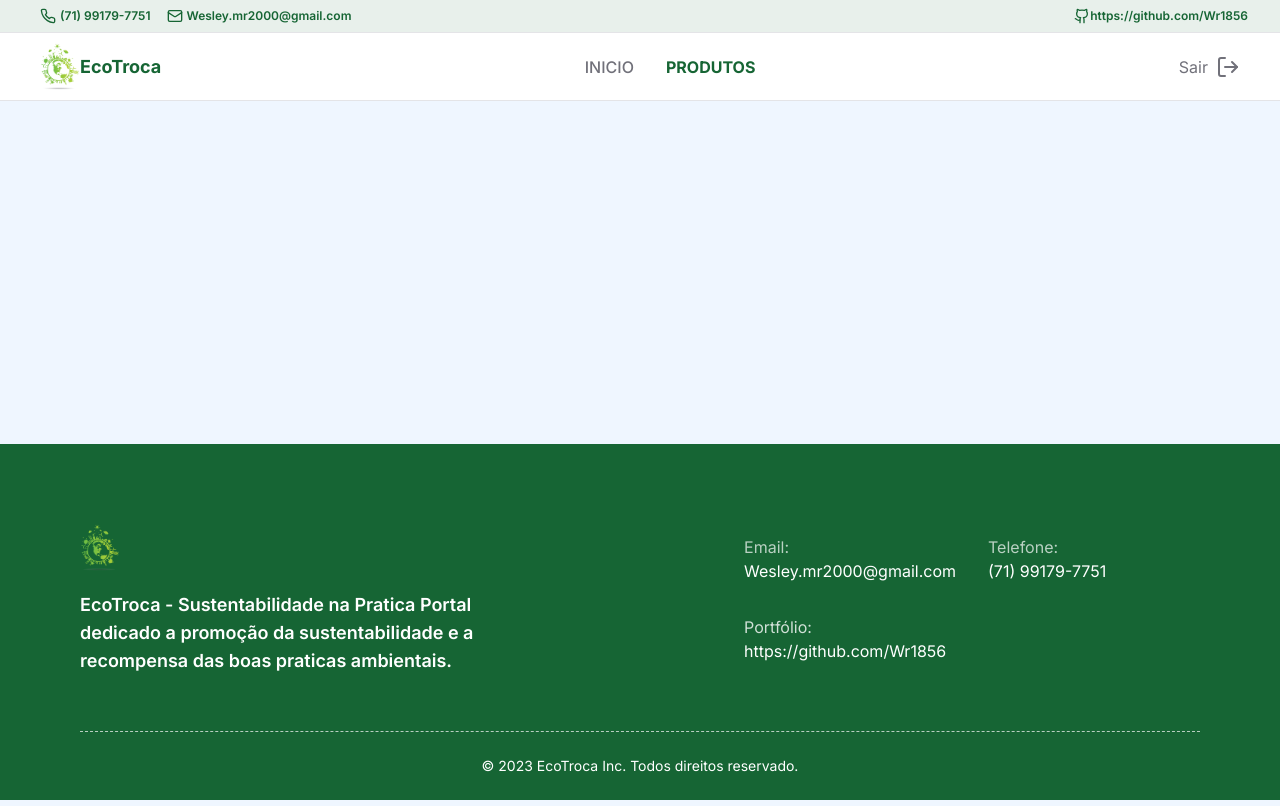
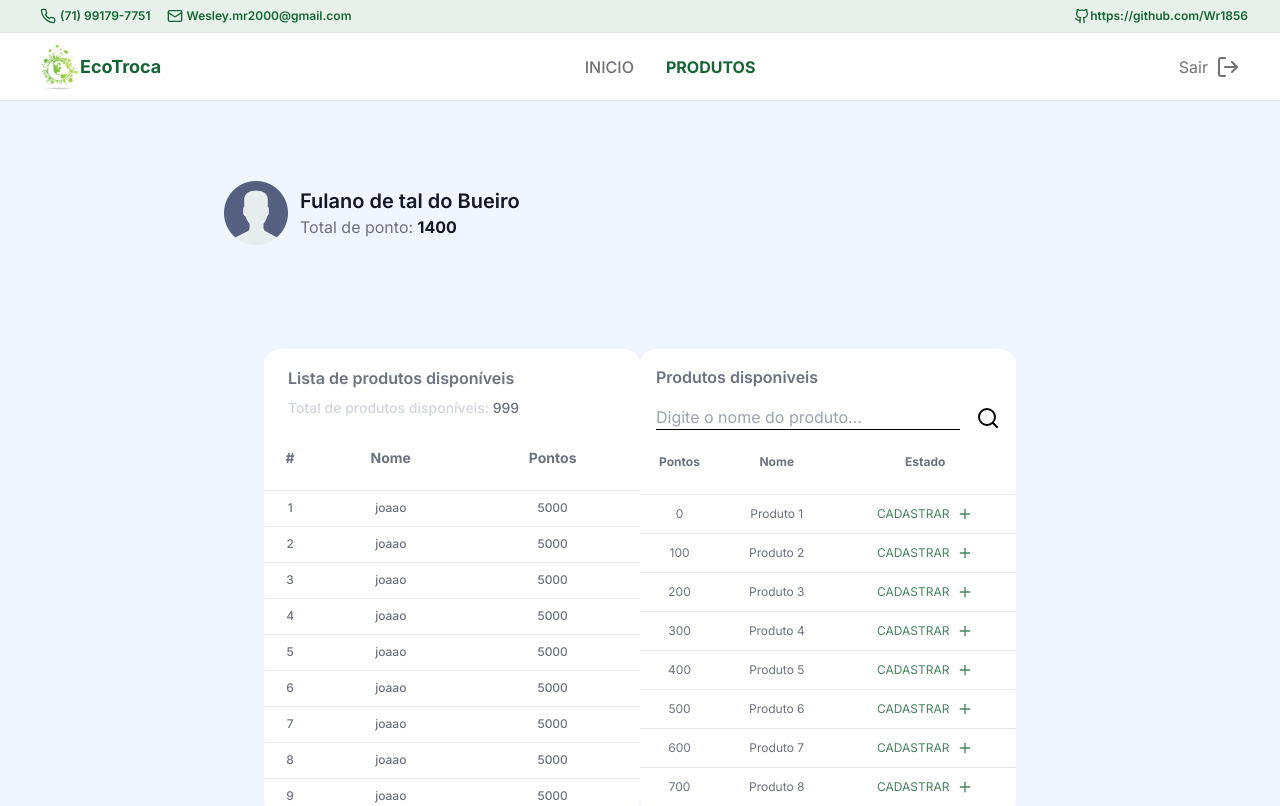
Before and after one commit to Wr1856/TrocaEco, a Next.js app: page /principal/produtos in a window 1280 px wide. Shown: the top 806 px of the page. Built offline with nearby package versions, Linux system fonts and the light colour scheme.

Commit message:
editei a pagina de produtos e a principal terminando assim os ultimos ajustes do tamplete do front completo

```diff
--- a/package.json
+++ b/package.json
@@ -11,6 +11,7 @@
   },
   "dependencies": {
     "@prisma/client": "^5.5.2",
+    "@radix-ui/react-dialog": "^1.0.5",
     "lucide-react": "^0.292.0",
     "next": "14.0.1",
     "react": "^18",
--- a/src/app/principal/page.tsx
+++ b/src/app/principal/page.tsx
@@ -1,21 +1,29 @@
+'use client'
+
 import Image from 'next/image'
 import user from '@/assets/user.png'
+import { Search, Leaf, X } from 'lucide-react'
+import * as Dialog from '@radix-ui/react-dialog'
+import { useState } from 'react'
 
 export default function Inicio() {
+  const [points, setPoints] = useState(1400)
+
   return (
-    <main className='px-56'>
+    <main className='px-56 pb-24'>
       <div className=" grid grid-cols-[auto_1fr] w-80 pt-20 gap-x-3">
         <Image src={user} alt='user' width={64} height={64} className='row-span-2' />
         <span className="font-semibold text-xl text-gray-900 self-end">Fulano de tal do Bueiro</span>
-        <span className="text-gray-500 col-start-2 ">Total de ponto: <span className="font-bold text-gray-900">893</span></span>
+        <span className="text-gray-500 col-start-2 ">Total de ponto: <span className="font-bold text-gray-900">{points}</span></span>
       </div>
-      <div className='flex justify-between'>
-        <div className='bg-white mt-16 h-96 w-[447px] rounded-2xl'>
+      <div className='flex justify-between p-10'>
+        <div className='bg-white mt-16 w-[447px] rounded-2xl block py-px overflow-hidden'>
           <div className='flex flex-col pl-6 pt-4'>
             <span className='text-base font-semibold text-gray-500 pb-2'>Histórico de cadastramento</span>
-            <span className='text-sm font-medium text-gray-300 pb-2'>Total de produtos <span className='text-gray-500 font-medium'>198</span> voce tem <span className='text-gray-500 font-medium'>893</span> de pontos</span>
+            <span className='text-sm font-medium text-gray-300 pb-2'>Total de produtos <span className='text-gray-500 font-medium'>198</span> voce tem <span className='text-gray-500 font-medium'>{points}</span> de pontos</span>
           </div>
-          <table className=' justify-between [&>*>tr]:border-y [&>*>tr]:border-y-gray-200 text-sm font-bold text-gray-500 w-full'>
+          <div className='h-96 overflow-y-scroll'>
+            <table className='justify-between [&>*>tr]:border-y [&>*>tr]:border-y-gray-200 [&>*>:last-of-type]:border-none text-sm font-bold text-gray-500 w-full'>
               <thead>
                 <tr className='h-16 '>
                   <th>#</th>
@@ -24,35 +32,89 @@ export default function Inicio() {
                 </tr>
               </thead>
               <tbody>
-            <tr className='[&>*]:text-center h-9 text-xs font-medium'>
-                <td>1</td>
+                {Array.from({ length: 15 }).map((_, i) => (
+                  <tr key={i} className='[&>*]:text-center h-9 text-xs font-medium'>
+                    <td>{++i}</td>
                     <td>joaao</td>
                     <td>5000</td>
                   </tr>
-              <tr className='[&>*]:text-center h-9 text-xs font-medium'>
-                <td>1</td>
-                <td>joaao</td>
-                <td>5000</td>
-              </tr>
-              <tr className='[&>*]:text-center h-9 text-xs font-medium'>
-                <td>1</td>
-                <td>joaao</td>
-                <td>5000</td>
-              </tr>
-              <tr className='[&>*]:text-center h-9 text-xs font-medium'>
-                <td>1</td>
-                <td>joaao</td>
-                <td>5000</td>
-              </tr>
+                ))}
               </tbody>
             </table>
           </div>
-        <div className='bg-white mt-16'>
+        </div>
+        <div className='bg-white mt-16 w-[447px]'>
           <div>
-            <span>Resgate de benefício</span>
+            <span className='w-full text-base font-semibold text-gray-500 p-4 block'>Resgate de benefício</span>
+            <form className="flex items-center gap-4 px-4">
+              <input
+                type="text"
+                name="procurar"
+                className="bg-transparent border-b border-b-black outline-none w-full"
+                placeholder="Digite o nome do beneficio..."
+              />
+              <button type="submit">
+                <Search />
+              </button>
+            </form>
+            <div className='h-96 overflow-y-scroll'>
+            <table className='[&>*>tr]:border-y [&>*>tr]:border-y-gray-200 [&>*>:last-of-type]:border-none [&>*>tr]:text-xs text-gray-500 w-full'>
+                  <thead>
+                    <tr className='h-16'>
+                      <th>Pontos</th>
+                      <th>Nome</th>
+                      <th>Estado</th>
+                    </tr>
+                  </thead>
+                  <tbody>
+                    {Array.from({ length: 15 }).map((_, i) => (
+                      <tr className="text-center h-9">
+                        <td>{100 * i}</td>
+                        <Td qtd={i}/>
+                        <td className='text-green-400 flex items-center justify-center'>
+                          <Dialog.Root>
+                            {points >= (100 * i) ? (
+                              <Dialog.Trigger asChild>
+                                <button className=" flex items-center">
+                                  Disponível
+                                  <Leaf className="ml-4" />
+                                </button>
+                              </Dialog.Trigger>
+                            ) : (
+                              <span className='text-gray-300'>Indisponível</span>
+                            )}
+                            <Dialog.Portal>
+                              <Dialog.Overlay className="w-full h-screen bg-black/70 fixed inset-0" />
+                              <Dialog.Content className="w-96 flex flex-col bg-white absolute top-1/2 left-1/2 -translate-x-1/2 -translate-y-1/2 p-6 rounded-3xl">
+                                <span className=' text-center font-semibold pb-4'>Você deseja resgatar esse beneficio?</span>
+                                <button className='border border-green-700 bg-green-100 mb-1' onClick={() => {
+                                  setPoints(points - (100 * i))
+                                }}>Sim</button>
+                                <Dialog.Close className="border border-red-700 bg-red-100">
+                                  Nao
+                                </Dialog.Close>
+                                <span className='text-center text-xs pt-4'>beneficio resgatados nao tem retorno!</span>
+                              </Dialog.Content>
+                            </Dialog.Portal>
+                          </Dialog.Root>
+                        </td>
+                      </tr>
+                    ))}
+                  </tbody>
+              </table>
+
+            </div>
           </div>
         </div>
       </div>
     </main>
   )
 }
+
+interface TdProps {
+  qtd: number
+}
+
+function Td ({ qtd }: TdProps) {
+  return <td>{`beneficio ${++qtd}`}</td>
+}
--- a/src/app/principal/produtos/page.tsx
+++ b/src/app/principal/produtos/page.tsx
@@ -1,7 +1,121 @@
-export default function Produtos () {
+'use client'
+
+import Image from 'next/image'
+import user from '@/assets/user.png'
+import { Search, Plus } from 'lucide-react'
+import * as Dialog from '@radix-ui/react-dialog'
+import { useState } from 'react'
+
+export default function Produtos() {
+  const [points, setPoints] = useState(1400)
+
   return (
-    <main>
-      <div></div>
+    <main className='px-56 pb-24'>
+      <div className=" grid grid-cols-[auto_1fr] w-80 pt-20 gap-x-3">
+        <Image src={user} alt='user' width={64} height={64} className='row-span-2' />
+        <span className="font-semibold text-xl text-gray-900 self-end">Fulano de tal do Bueiro</span>
+        <span className="text-gray-500 col-start-2 ">Total de ponto: <span className="font-bold text-gray-900">{points}</span></span>
+      </div>
+      <div className='flex justify-between p-10'>
+        <div className='bg-white mt-16 w-[447px] rounded-2xl block py-px overflow-hidden'>
+          <div className='flex flex-col pl-6 pt-4'>
+            <span className='text-base font-semibold text-gray-500 pb-2'>Lista de produtos disponíveis</span>
+            <span className='text-sm font-medium text-gray-300 pb-2'>Total de produtos disponíveis: <span className='text-sm text-gray-500'>999</span></span>
+          </div>
+          <div className='h-96 overflow-y-scroll'>
+            <table className='justify-between [&>*>tr]:border-y [&>*>tr]:border-y-gray-200 [&>*>:last-of-type]:border-none text-sm font-bold text-gray-500 w-full'>
+              <thead>
+                <tr className='h-16 '>
+                  <th>#</th>
+                  <th>Nome</th>
+                  <th>Pontos</th>
+                </tr>
+              </thead>
+              <tbody>
+                {Array.from({ length: 15 }).map((_, i) => (
+                  <tr key={i} className='[&>*]:text-center h-9 text-xs font-medium'>
+                    <td>{++i}</td>
+                    <td>joaao</td>
+                    <td>5000</td>
+                  </tr>
+                ))}
+              </tbody>
+            </table>
+          </div>
+        </div>
+        <div className='bg-white mt-16 w-[447px] rounded-2xl'>
+          <div>
+            <span className='w-full text-base font-semibold text-gray-500 p-4 block'>Produtos disponiveis</span>
+            <form className="flex items-center gap-4 px-4">
+              <input
+                type="text"
+                name="procurar"
+                className="bg-transparent border-b border-b-black outline-none w-full"
+                placeholder="Digite o nome do produto..."
+              />
+              <button type="submit">
+                <Search />
+              </button>
+            </form>
+            <div className='h-96 overflow-y-scroll'>
+              <table className='[&>*>tr]:border-y [&>*>tr]:border-y-gray-200 [&>*>:last-of-type]:border-none [&>*>tr]:text-xs text-gray-500 w-full'>
+                  <thead>
+                    <tr className='h-16'>
+                      <th>Pontos</th>
+                      <th>Nome</th>
+                      <th>Estado</th>
+                    </tr>
+                  </thead>
+                  <tbody>
+                    {Array.from({ length: 15 }).map((_, i) => (
+                      <tr className="text-center h-9">
+                        <td>{100 * i}</td>
+                        <Td qtd={i}/>
+                        <td className='mtext-green-400 flex items-center justify-center'>
+                          <Dialog.Root>
+                            {points >= (100 * i) ? (
+                              <Dialog.Trigger asChild>
+                                <button className="flex items-center uppercase h-9 text-green-400 ">
+                                  Cadastrar
+                                  <Plus className='pl-2'/>
+                                </button>
+                              </Dialog.Trigger>
+                            ) : (
+                              <span className='text-gray-300'>Indisponível</span>
+                            )}
+                            <Dialog.Portal>
+                              <Dialog.Overlay className="w-full h-screen bg-black/70 fixed inset-0" />
+                              <Dialog.Content className="w-96 flex flex-col bg-white absolute top-1/2 left-1/2 -translate-x-1/2 -translate-y-1/2 p-6 rounded-3xl">
+                                <span className=' text-center font-semibold pb-4'>Você deseja cadastra o {`produto ${i}`}?</span>
+                                <input type="text" placeholder="Insira o numero da NF ex: 27849" className="bg-transparent border border-zinc-500 rounded w-full my-8 px-4 py-2" />
+                                <button className='border border-green-700 bg-green-100 mb-1' onClick={() => {
+                                  setPoints(points + (100 * i))
+                                }}>Sim</button>
+                                <Dialog.Close className="border border-red-700 bg-red-100">
+                                  Nao
+                                </Dialog.Close>
+                                <span className='text-center text-xs pt-4'>Ao cadastrar o produto os {100 * i} pontos equivalente a ele sao adicionados a sua conta!</span>
+                              </Dialog.Content>
+                            </Dialog.Portal>
+                          </Dialog.Root>
+                        </td>
+                      </tr>
+                    ))}
+                  </tbody>
+              </table>
+
+            </div>
+          </div>
+        </div>
+      </div>
     </main>
   )
 }
+
+interface TdProps {
+  qtd: number
+}
+
+function Td ({ qtd }: TdProps) {
+  return <td>{`Produto ${++qtd}`}</td>
+}
```
Also changed, not shown: 2 other files (tests, documents, lock files or other folders). Lines whose indentation alone changed are shown as unchanged.
